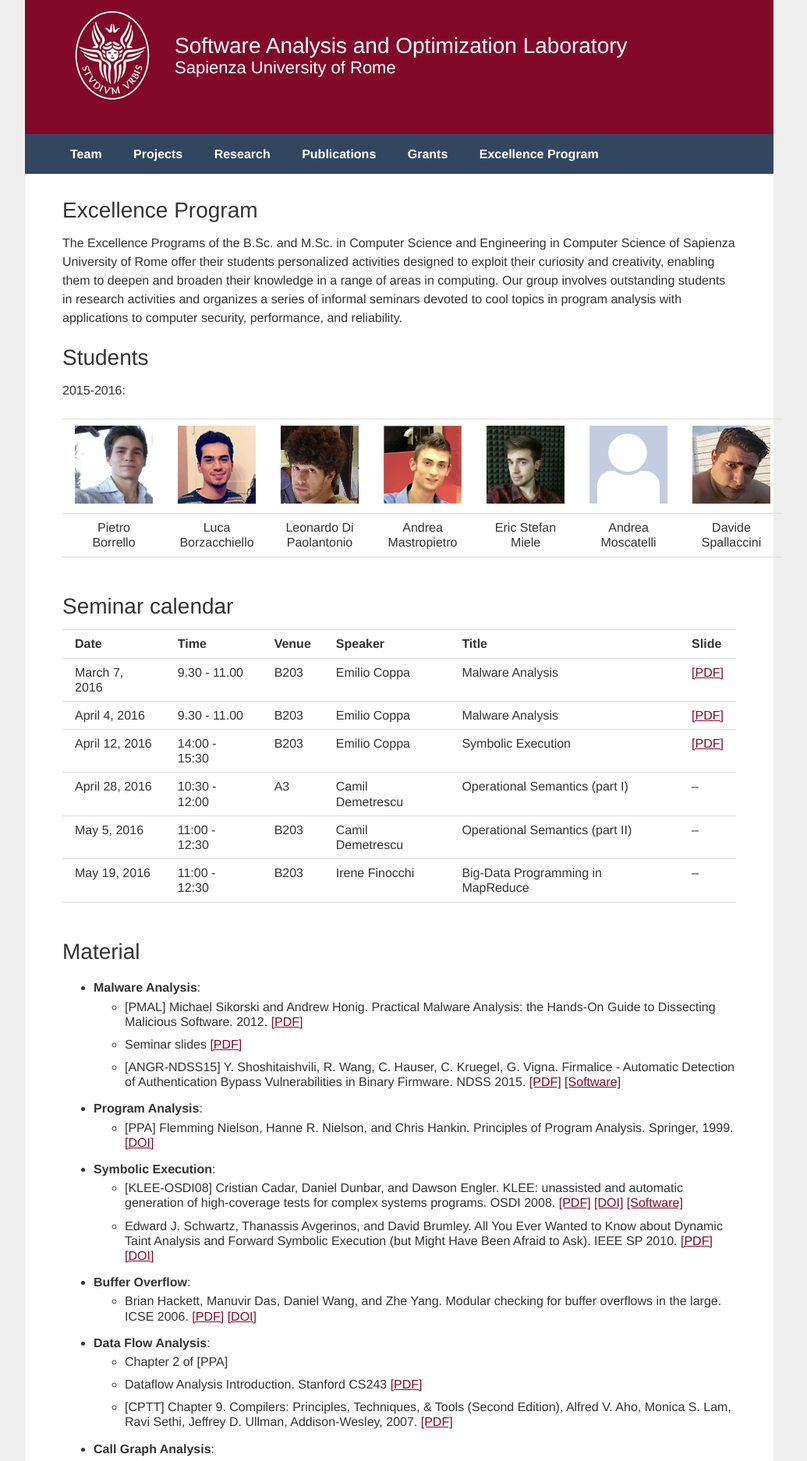
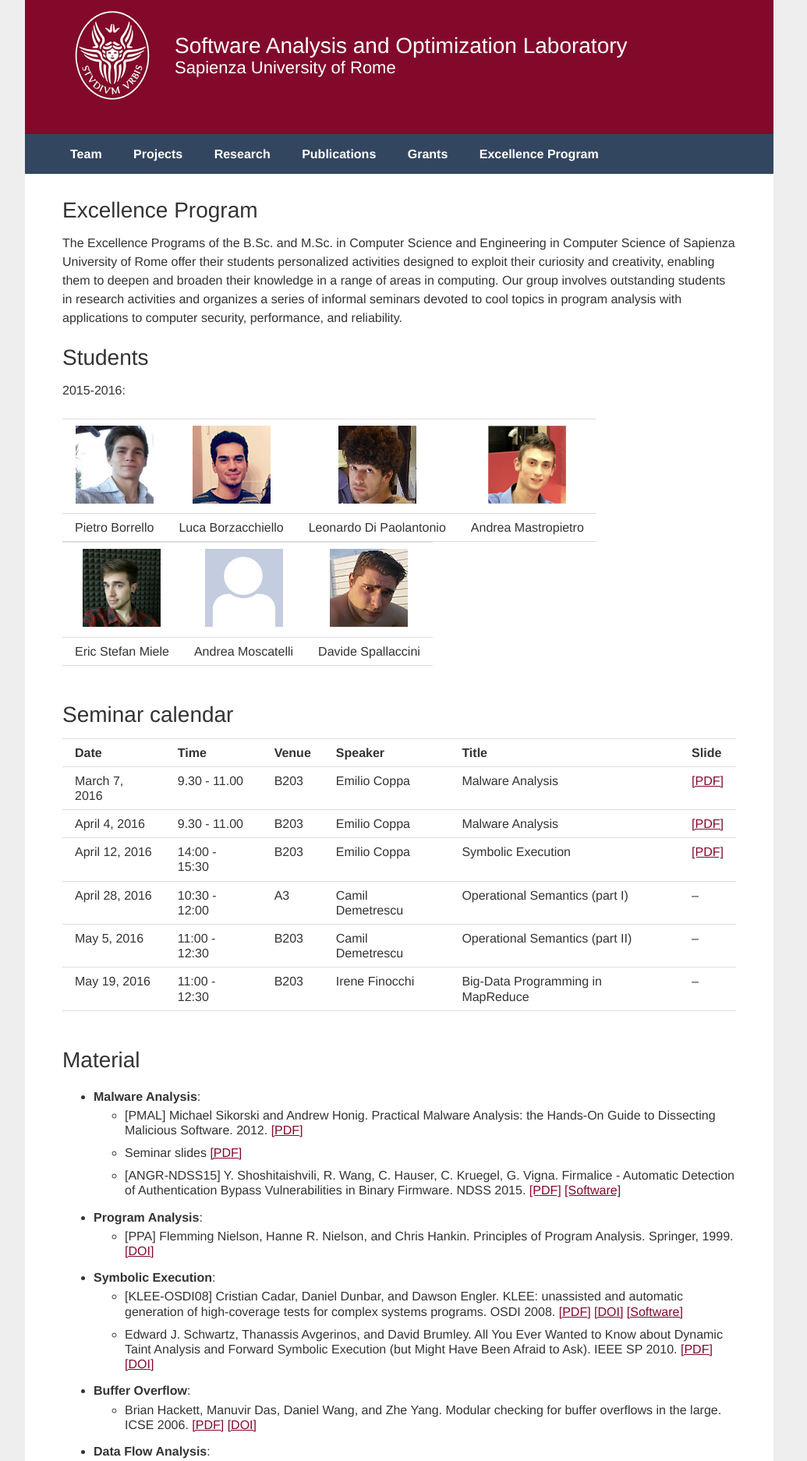
Before and after one commit to season-lab/season-lab.github.io, a Jekyll site: the page built from excellence.md, in a window 1280 px wide. Shown: the top 1874 px of the page at 78% size, without its empty margins (128-1163 px from the left). Built offline with Jekyll 4.4.1, drawn with Linux system fonts in a browser that asks for light colours.

Commit message:
Update excellence.md

```diff
--- a/excellence.md
+++ b/excellence.md
@@ -12,9 +12,13 @@
 
 2015-2016:
 
-| ![alt text](assets/img/students/borrello.png "Pietro Borrello") | ![alt text](assets/img/students/borzacchiello.png "Luca Borzacchiello") | ![alt text](assets/img/students/dipaolantonio.png "Leonardo Di Paolantonio") | ![alt text](assets/img/students/mastropietro.png "Andrea Mastropietro") | ![alt text](assets/img/students/miele.png "Eric Stefan Miele") | ![alt text](assets/img/generic.jpg "Andrea Moscatelli") | ![alt text](assets/img/students/spallaccini.png "Davide Spallaccini") |
-| :-------------: | :----------------: | :---------------------: | :-----------------: | :---------------: | :----------------: |:----------------: |
-| Pietro Borrello | Luca Borzacchiello | Leonardo Di Paolantonio | Andrea Mastropietro | Eric Stefan Miele | Andrea Moscatelli | Davide Spallaccini |
+| ![alt text](assets/img/students/borrello.png "Pietro Borrello") | ![alt text](assets/img/students/borzacchiello.png "Luca Borzacchiello") | ![alt text](assets/img/students/dipaolantonio.png "Leonardo Di Paolantonio") | ![alt text](assets/img/students/mastropietro.png "Andrea Mastropietro") |
+| :-------------: | :----------------: | :---------------------: | :-----------------: |
+| Pietro Borrello | Luca Borzacchiello | Leonardo Di Paolantonio | Andrea Mastropietro |
+
+| ![alt text](assets/img/students/miele.png "Eric Stefan Miele") | ![alt text](assets/img/generic.jpg "Andrea Moscatelli") | ![alt text](assets/img/students/spallaccini.png "Davide Spallaccini") |
+| :---------------: | :----------------: |:----------------: |
+| Eric Stefan Miele | Andrea Moscatelli | Davide Spallaccini |
 
 <br />
 
```
